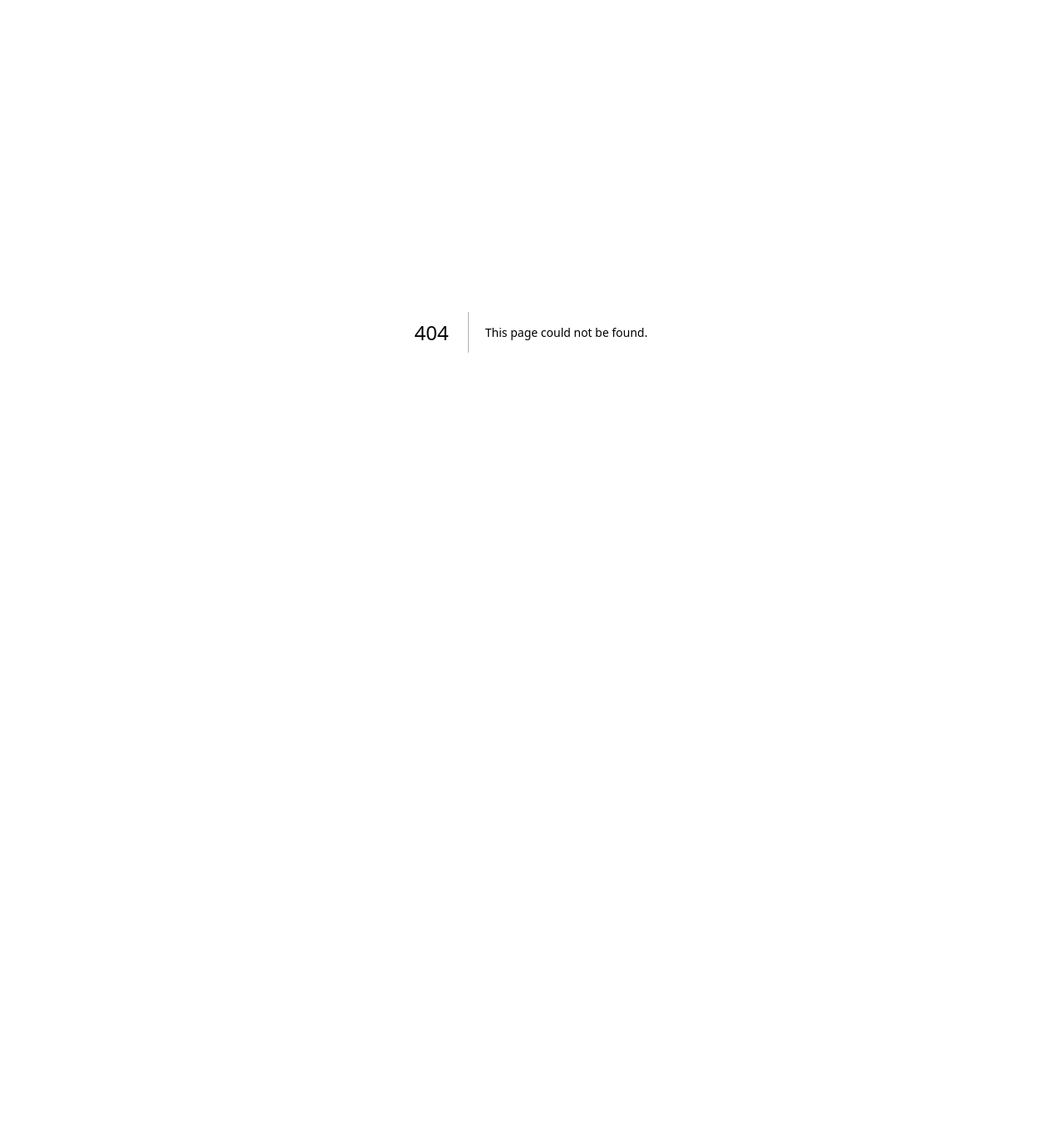
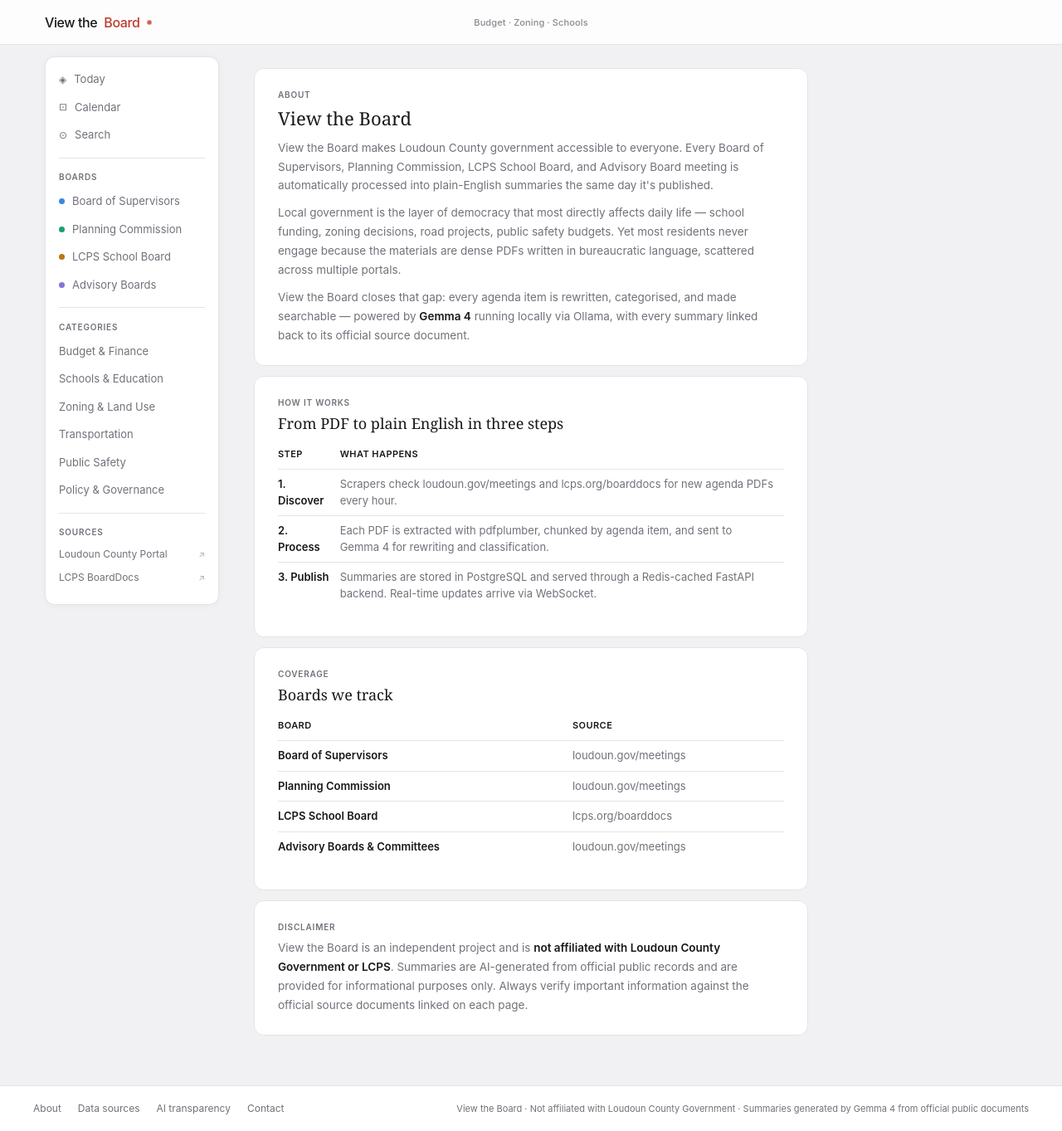
Before and after one commit to trynna-be-nerdy/vtb, a Next.js app in the folder frontend/: page /about in a window 1280 px wide. Before the commit this address had no page. Shown: the whole page at 83% size. Before the commit the page ends 800 px from the top, so only its background shows below. Built offline with nearby package versions, Linux system fonts and the light colour scheme.

Commit message:
feat(frontend): add 8323160efa5df4e1.webpack.hot-update.json, layout....

```diff
--- /dev/null
+++ b/frontend/app/about/page.tsx
@@ -0,0 +1,106 @@
+import { Navbar } from '@/components/Navbar'
+import { Sidebar } from '@/components/Sidebar'
+import { Footer } from '@/components/Footer'
+import { ScrollReveal } from '@/components/ScrollReveal'
+
+export const revalidate = 3600
+
+export default function AboutPage() {
+  return (
+    <div className="site">
+      <Navbar />
+      <ScrollReveal />
+
+      <div className="page-layout">
+        <Sidebar />
+
+        <div className="site-container">
+          <div className="info-page">
+
+            <div className="info-section" data-reveal>
+              <div className="info-eyebrow">About</div>
+              <h1 className="info-title">View the Board</h1>
+              <div className="info-body">
+                <p>
+                  View the Board makes Loudoun County government accessible to everyone. Every Board of Supervisors,
+                  Planning Commission, LCPS School Board, and Advisory Board meeting is automatically processed into
+                  plain-English summaries the same day it's published.
+                </p>
+                <p>
+                  Local government is the layer of democracy that most directly affects daily life — school funding,
+                  zoning decisions, road projects, public safety budgets. Yet most residents never engage because the
+                  materials are dense PDFs written in bureaucratic language, scattered across multiple portals.
+                </p>
+                <p>
+                  View the Board closes that gap: every agenda item is rewritten, categorised, and made searchable
+                  — powered by <strong>Gemma 4</strong> running locally via Ollama, with every summary linked back
+                  to its official source document.
+                </p>
+              </div>
+            </div>
+
+            <div className="info-section" data-reveal>
+              <div className="info-eyebrow">How it works</div>
+              <h2 className="info-title" style={{ fontSize: 18 }}>From PDF to plain English in three steps</h2>
+              <div className="info-body">
+                <table className="info-table">
+                  <thead>
+                    <tr>
+                      <th>Step</th>
+                      <th>What happens</th>
+                    </tr>
+                  </thead>
+                  <tbody>
+                    <tr>
+                      <td><strong>1. Discover</strong></td>
+                      <td>Scrapers check loudoun.gov/meetings and lcps.org/boarddocs for new agenda PDFs every hour.</td>
+                    </tr>
+                    <tr>
+                      <td><strong>2. Process</strong></td>
+                      <td>Each PDF is extracted with pdfplumber, chunked by agenda item, and sent to Gemma 4 for rewriting and classification.</td>
+                    </tr>
+                    <tr>
+                      <td><strong>3. Publish</strong></td>
+                      <td>Summaries are stored in PostgreSQL and served through a Redis-cached FastAPI backend. Real-time updates arrive via WebSocket.</td>
+                    </tr>
+                  </tbody>
+                </table>
+              </div>
+            </div>
+
+            <div className="info-section" data-reveal>
+              <div className="info-eyebrow">Coverage</div>
+              <h2 className="info-title" style={{ fontSize: 18 }}>Boards we track</h2>
+              <div className="info-body">
+                <table className="info-table">
+                  <thead><tr><th>Board</th><th>Source</th></tr></thead>
+                  <tbody>
+                    <tr><td><strong>Board of Supervisors</strong></td><td>loudoun.gov/meetings</td></tr>
+                    <tr><td><strong>Planning Commission</strong></td><td>loudoun.gov/meetings</td></tr>
+                    <tr><td><strong>LCPS School Board</strong></td><td>lcps.org/boarddocs</td></tr>
+                    <tr><td><strong>Advisory Boards & Committees</strong></td><td>loudoun.gov/meetings</td></tr>
+                  </tbody>
+                </table>
+              </div>
+            </div>
+
+            <div className="info-section" data-reveal>
+              <div className="info-eyebrow">Disclaimer</div>
+              <div className="info-body">
+                <p>
+                  View the Board is an independent project and is <strong>not affiliated with Loudoun County
+                  Government or LCPS</strong>. Summaries are AI-generated from official public records and are
+                  provided for informational purposes only. Always verify important information against the
+                  official source documents linked on each page.
+                </p>
+              </div>
+            </div>
+
+          </div>
+        </div>
+      </div>
+
+      <Footer />
+    </div>
+  )
+}
```
